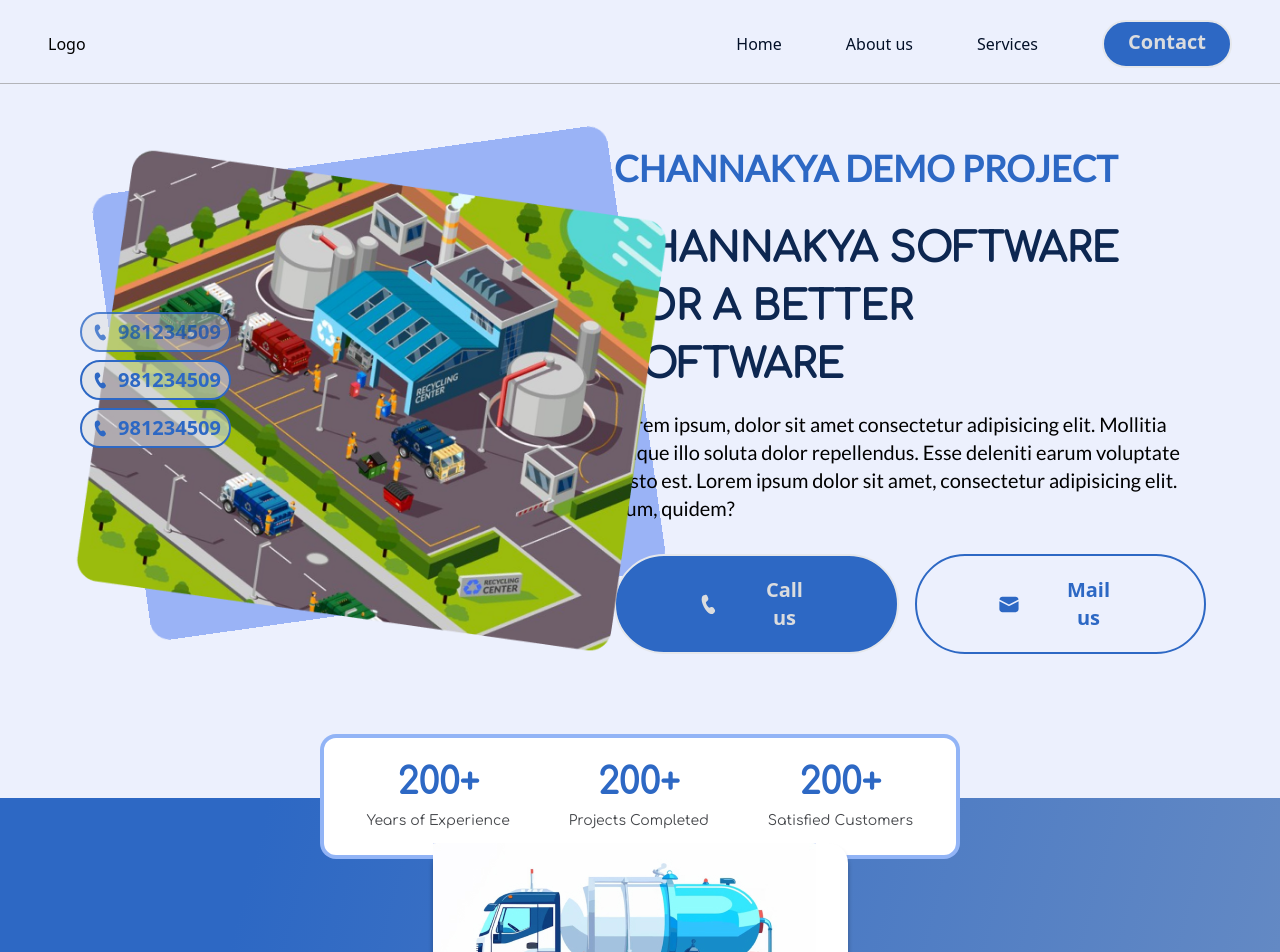
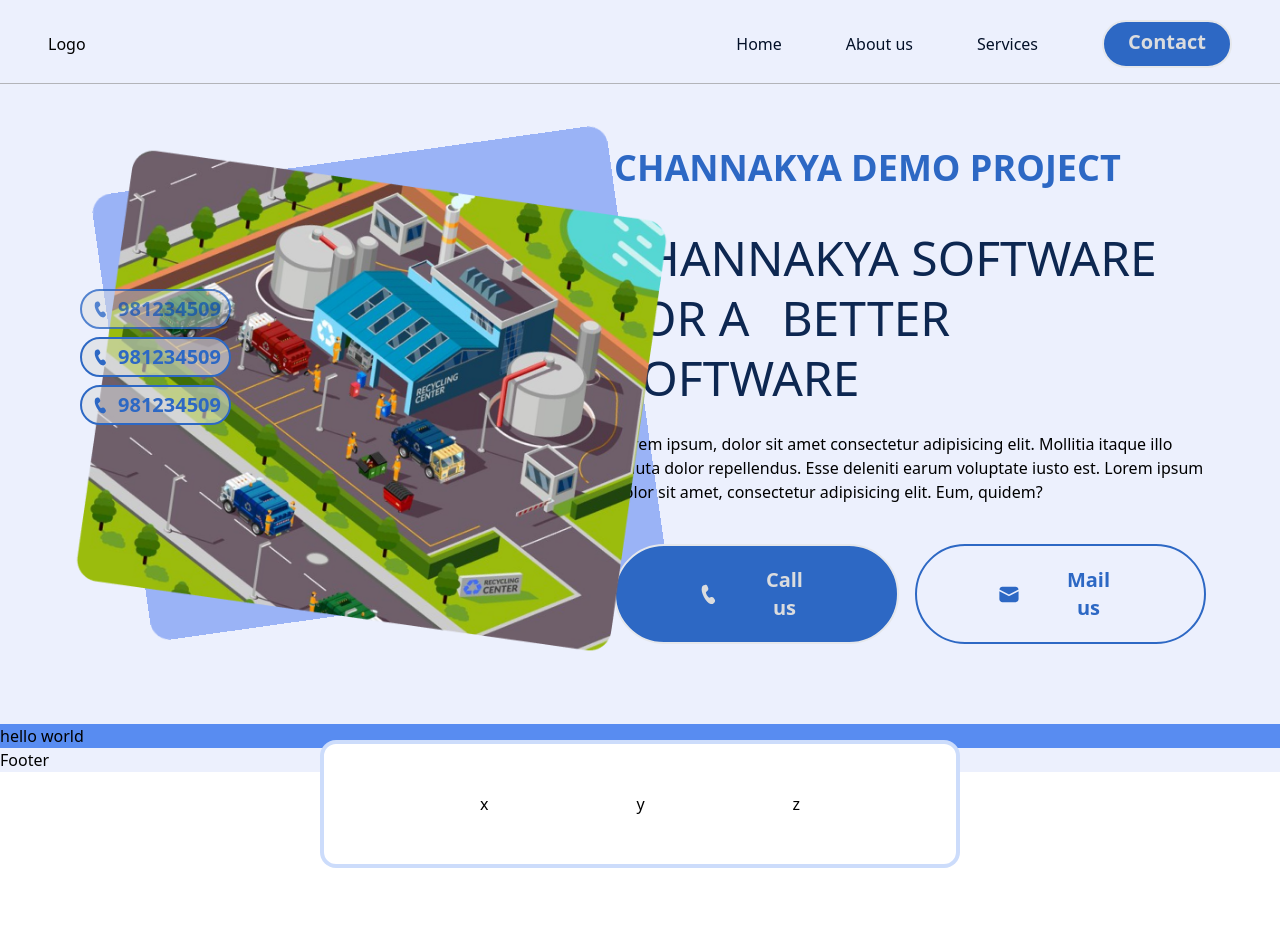
Before and after one commit to ReOrgWizards/React-Rising-Intern, a React (Vite) app: page / in a window 1280 px wide. Shown: the top 952 px of the page. After the commit the page ends 868 px from the top, so only its background shows below. Built offline with nearby package versions, Linux system fonts and the light colour scheme.

Commit message:
React Intern

```diff
--- a/src/components/Button/Button.tsx
+++ b/src/components/Button/Button.tsx
@@ -15,7 +15,7 @@ type Props = {
 };
 
 const button = tv({
-  base: "flex justify-center items-center gap-8 font-Lato font-thin rounded-btn px-[80px] py-5 border-2",
+  base: "flex justify-center items-center gap-8 rounded-btn px-[80px] py-5 border-2",
   variants: {
     color: {
       primary: "bg-blue-primary-color-400 text-grey-primary-color-100",
--- a/src/components/HeroSection/HeroImage.tsx
+++ b/src/components/HeroSection/HeroImage.tsx
@@ -15,7 +15,6 @@ import { Button } from "../Button/Button";
 import Image1 from "./../../assets/images/image-1.png";
 
 const HeroImage = () => {
-  Math.max();
   return (
     <motion.div
       initial={{ opacity: 0 }}
--- a/src/components/HeroSection/Overview.tsx
+++ b/src/components/HeroSection/Overview.tsx
@@ -5,12 +5,12 @@ import { motion } from "framer-motion";
 
 const Overview = () => {
   return (
-    <div className="flex h-full w-[37rem] flex-col justify-start gap-8  ">
+    <div className="flex h-full w-[37rem] flex-col justify-start gap-10">
       <motion.h1
         initial={{ opacity: 0, x: "-2rem" }}
         animate={{ opacity: 1, x: "0rem" }}
         transition={{ duration: 0.5 }}
-        className="font-lato text-4xl font-bold uppercase text-blue-primary-color-400"
+        className="text-4xl font-bold uppercase text-blue-primary-color-400"
       >
         Channakya Demo Project
       </motion.h1>
@@ -18,17 +18,17 @@ const Overview = () => {
         initial={{ opacity: 0, x: "2rem" }}
         animate={{ opacity: 1, x: "0rem" }}
         transition={{ duration: 0.5 }}
-        className="w-[32rem] font-comfortaa text-[40px] font-bold uppercase leading-[58px] text-blue-primary-color-600"
+        className="w-[36rem] text-5xl uppercase leading-[60px] text-blue-primary-color-600"
       >
         <span className="block">Channakya Software</span>
-        <span>for a </span>
-        <span>Better Software</span>
+        <span className="rounded-md py-2 pr-4">for a</span>
+        <span className="rounded-md px-4 ">Better Software</span>
       </motion.h2>
       <motion.p
         initial={{ opacity: 0, x: "-2rem" }}
         animate={{ opacity: 1, x: "0rem" }}
         transition={{ duration: 0.5 }}
-        className="mt-[-1rem] font-lato text-xl"
+        className="mt-[-1rem] text-xsm"
       >
         Lorem ipsum, dolor sit amet consectetur adipisicing elit. Mollitia
         itaque illo soluta dolor repellendus. Esse deleniti earum voluptate
--- a/src/components/Services/Services.tsx
+++ b/src/components/Services/Services.tsx
@@ -1,13 +1,5 @@
 function Services() {
-  return (
-    <div className="flex h-[25rem] w-full flex-col items-center justify-center gap-8 bg-bluishGradient py-[16rem]  text-center font-comfortaa text-xl text-grey-primary-color-100 ">
-      <h1 className="text-5xl font-bold ">Our Servces</h1>
-      <p className="w-[32rem] font-thin leading-8">
-        Expert Care for Your Septic System: From Regular Maintenance to
-        Emergency Repairs, Trust Us for Reliable, Hassle-Free Solutions
-      </p>
-    </div>
-  );
+  return <div className="w-full bg-blue-primary-color-300">hello world</div>;
 }
 
 export default Services;
--- a/src/components/WorkCount/WorkCount.tsx
+++ b/src/components/WorkCount/WorkCount.tsx
@@ -1,30 +1,9 @@
 function WorkCount() {
   return (
-    <div className="absolute top-[-4rem] flex w-[40rem] items-center  justify-evenly gap-10 rounded-sm border-4 border-blue-primary-color-300/65 bg-white p-6 font-comfortaa">
-      <div className="flex flex-col items-center justify-center gap-2 text-grey-primary-color-600">
-        <span className="text-4xl font-semibold text-blue-primary-color-400">
-          200+
-        </span>
-        <span className="text-[14px] text-grey-primary-color-500">
-          Years of Experience
-        </span>
-      </div>
-      <div className="flex flex-col items-center justify-center gap-2">
-        <span className="text-4xl font-semibold text-blue-primary-color-400">
-          200+
-        </span>
-        <span className="text-[14px] text-grey-primary-color-500">
-          Projects Completed
-        </span>
-      </div>
-      <div className="flex flex-col items-center justify-center gap-2">
-        <span className="text-4xl font-semibold text-blue-primary-color-400">
-          200+
-        </span>
-        <span className="text-[14px] text-grey-primary-color-500">
-          Satisfied Customers
-        </span>
-      </div>
+    <div className="absolute top-4 flex w-[40rem]  items-center justify-evenly gap-10 rounded-sm border-4 border-blue-primary-color-300/30 bg-white p-12">
+      <span>x</span>
+      <span>y</span>
+      <span>z</span>
     </div>
   );
 }
--- a/src/index.css
+++ b/src/index.css
@@ -2,22 +2,22 @@
 @tailwind components;
 @tailwind utilities;
 
-@font-face {
+@font-face: {
   font-family: "Lato";
-  src: url("./assets/fonts/Lato/Lato-Regular.ttf"),
-    url("./assets/fonts/Lato/Lato-Thin.ttf"),
-    url("./assets/fonts/Lato/Lato-Bold.ttf"),
-    url("./assets/fonts/Lato/Lato-Light.ttf"),
-    url("./assets/fonts/Lato/Lato-Black.ttf");
+  src: url("./assets/fonts/Lato/Lato-Black.ttf"),
+  url("./assets/fonts/Lato/Lato-Bold.ttf"),
+  url("./assets/fonts/Lato/Lato-Light.ttf"),
+  url("./assets/fonts/Lato/Lato-Regular.ttf"),
+  url("./assets/fonts/Lato/Lato-Thin.ttf"),
 }
 
-@font-face {
-  font-family: "Comfortaa";
-  src: url("./assets/fonts/Comfortaa/static/Comfortaa-Regular.ttf"),
-    url("./assets/fonts/Comfortaa/static/Comfortaa-Light.ttf"),
-    url("./assets/fonts/Comfortaa/static/Comfortaa-Medium.ttf"),
-    url("./assets/fonts/Comfortaa/static/Comfortaa-semiBold.ttf"),
-    url("./assets/fonts/Comfortaa/static/Comfortaa-Bold.ttf");
+@font-face: {
+  font-family: "Lato";
+  src: url("./assets/fonts/Comfortaa/static/Comfortaa-Bold.ttf"),
+  url("./assets/fonts/Comfortaa/static/Comfortaa-Light.ttf"),
+  url("./assets/fonts/Comfortaa/static/Comfortaa-Medium.ttf"),
+  url("./assets/fonts/Comfortaa/static/Comfortaa-Regular.ttf"),
+  url("./assets/fonts/Comfortaa/static/Comfortaa-semiBold.ttf"),
 }
 
 :root {
@@ -57,6 +57,12 @@
   --padding--2xl: 32px;
   --padding-3xl: 42px;
 
+  --font-thin: 400;
+  --font-normal: 500;
+  --font-semiibold: 700;
+
+
+
   /* --padding-xsm: 5px;
   --padding-sm:  10px;
   --padding-md: 16px;
--- a/src/pages/Home/Home.tsx
+++ b/src/pages/Home/Home.tsx
@@ -2,19 +2,17 @@ import HeroImage from "../../components/HeroSection/HeroImage";
 import Overview from "../../components/HeroSection/Overview";
 import Services from "../../components/Services/Services";
 import WorkCount from "../../components/WorkCount/WorkCount";
-import Card from "../../components/card/Card";
 
 const Home = () => {
   return (
     <>
-      <section className="relative flex w-full items-start justify-around px-16 pb-36 pt-16">
+      <section className="relative flex h-[80vh] w-full items-start justify-around p-16">
         <HeroImage />
         <Overview />
       </section>
       <section className="relative flex items-center justify-center">
         <WorkCount />
         <Services />
-        <Card />
       </section>
     </>
   );
--- a/tailwind.config.js
+++ b/tailwind.config.js
@@ -48,9 +48,9 @@ export default {
       },
 
       fontWeight: {
-        thin: 400,
-        normal: 500,
-        semibold: 700,
+        thin: "var(--font-thin)",
+        normal: "var(--font-normal)",
+        semibold: "var(--font-semibold)",
       },
 
       padding: {
@@ -62,9 +62,6 @@ export default {
         "2xl": "var(--padding-2xl)",
         "3xl": "var(--padding-3xl",
       },
-      boxShadow: {
-        "normal-shadow": "0 5px 5px rgba(0,0,0,0.3)",
-      },
     },
   },
 };
```
Also changed, not shown: src/assets/images/image-3.jpg (deleted).
